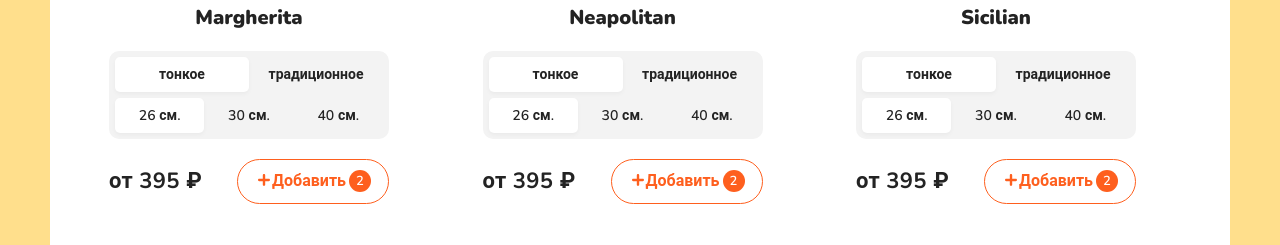
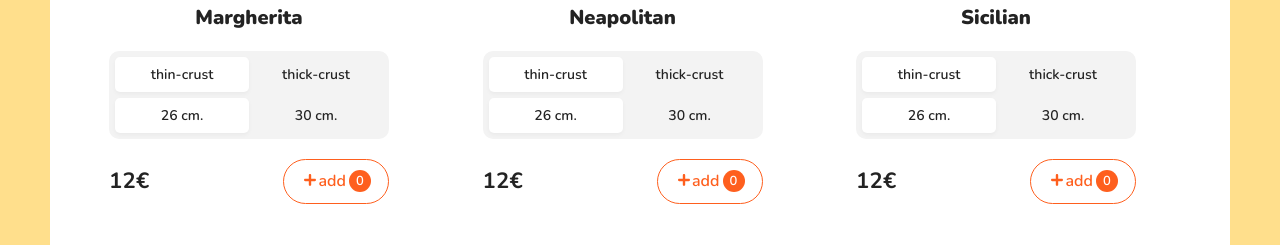
Before and after one commit to andbudha/react-pizza, a React (Create React App) app: page / in a window 1280 px wide. Shown: the part 570-815 px from the top of the page. Built offline with nearby package versions, Linux system fonts and the light colour scheme; the HTML template or start-up script is replaced by a standard one.

Commit message:
app updated class to className changed

```diff
--- a/src/App.js
+++ b/src/App.js
@@ -9,57 +9,19 @@ import { PizzaCard } from './components/PizzaCard/PizzaCard';
 function App() {
   return (
     <div className="App">
-      <div class="wrapper">
+      <div className="wrapper">
         <Header />
-        <div class="content">
-          <div class="container">
-            <div class="content__top">
+        <div className="content">
+          <div className="container">
+            <div className="content__top">
               <Categories />
               <Sort />
             </div>
-            <h2 class="content__title">Все пиццы</h2>
-            <div class="content__items">
-              <PizzaCard pizzaname={'Margherita'} />
-              <PizzaCard pizzaname={'Neapolitan'} />
-              <PizzaCard pizzaname={'Sicilian'} />
-              {/* <div class="pizza-block">
-                <img
-                  class="pizza-block__image"
-                  src="https://dodopizza-a.akamaihd.net/static/Img/Products/Pizza/ru-RU/b750f576-4a83-48e6-a283-5a8efb68c35d.jpg"
-                  alt="Pizza"
-                />
-                <h4 class="pizza-block__title">Чизбургер-пицца</h4>
-                <div class="pizza-block__selector">
-                  <ul>
-                    <li class="active">тонкое</li>
-                    <li>традиционное</li>
-                  </ul>
-                  <ul>
-                    <li class="active">26 см.</li>
-                    <li>30 см.</li>
-                    <li>40 см.</li>
-                  </ul>
-                </div>
-                <div class="pizza-block__bottom">
-                  <div class="pizza-block__price">от 395 ₽</div>
-                  <div class="button button--outline button--add">
-                    <svg
-                      width="12"
-                      height="12"
-                      viewBox="0 0 12 12"
-                      fill="none"
-                      xmlns="http://www.w3.org/2000/svg"
-                    >
-                      <path
-                        d="M10.8 4.8H7.2V1.2C7.2 0.5373 6.6627 0 6 0C5.3373 0 4.8 0.5373 4.8 1.2V4.8H1.2C0.5373 4.8 0 5.3373 0 6C0 6.6627 0.5373 7.2 1.2 7.2H4.8V10.8C4.8 11.4627 5.3373 12 6 12C6.6627 12 7.2 11.4627 7.2 10.8V7.2H10.8C11.4627 7.2 12 6.6627 12 6C12 5.3373 11.4627 4.8 10.8 4.8Z"
-                        fill="white"
-                      />
-                    </svg>
-                    <span>Добавить</span>
-                    <i>2</i>
-                  </div>
-                </div>
-              </div> */}
+            <h2 className="content__title">Все пиццы</h2>
+            <div className="content__items">
+              <PizzaCard pizzaname={'Margherita'} price={12} />
+              <PizzaCard pizzaname={'Neapolitan'} price={12} />
+              <PizzaCard pizzaname={'Sicilian'} price={12} />
             </div>
           </div>
         </div>
--- a/src/components/Categories/Categories.jsx
+++ b/src/components/Categories/Categories.jsx
@@ -1,8 +1,8 @@
 export const Categories = (props) => {
   return (
-    <div class="categories">
+    <div className="categories">
       <ul>
-        <li class="active">Все</li>
+        <li className="active">Все</li>
         <li>Мясные</li>
         <li>Вегетарианская</li>
         <li>Гриль</li>
--- a/src/components/Header/Header.jsx
+++ b/src/components/Header/Header.jsx
@@ -1,18 +1,18 @@
 export const Header = (props) => {
   return (
-    <div class="header">
-      <div class="container">
-        <div class="header__logo">
+    <div className="header">
+      <div className="container">
+        <div className="header__logo">
           <img width="38" src="./img/pizza-logo.svg" alt="Pizza logo" />
           <div>
             <h1>React Pizza</h1>
             <p>самая вкусная пицца во вселенной</p>
           </div>
         </div>
-        <div class="header__cart">
-          <a href="/cart.html" class="button button--cart">
+        <div className="header__cart">
+          <a href="/cart.html" className="button button--cart">
             <span>520 ₽</span>
-            <div class="button__delimiter"></div>
+            <div className="button__delimiter"></div>
             <svg
               width="18"
               height="18"
--- a/src/components/PizzaCard/PizzaCard.jsx
+++ b/src/components/PizzaCard/PizzaCard.jsx
@@ -1,26 +1,38 @@
-export const PizzaCard = ({ pizzaname }) => {
+// @flow
+import * as React from 'react';
+import { useState } from 'react';
+
+export const PizzaCard = ({ pizzaname, price }) => {
+  const [counterValue, setCounterValue] = useState(0);
+
+  const increaseCounterHandler = () => {
+    setCounterValue(counterValue + 1);
+  };
   return (
-    <div class="pizza-block">
+    <div className="pizza-block">
       <img
-        class="pizza-block__image"
+        className="pizza-block__image"
         src="https://dodopizza-a.akamaihd.net/static/Img/Products/Pizza/ru-RU/b750f576-4a83-48e6-a283-5a8efb68c35d.jpg"
         alt="Pizza"
       />
-      <h4 class="pizza-block__title">{pizzaname}</h4>
-      <div class="pizza-block__selector">
+      <h4 className="pizza-block__title">{pizzaname}</h4>
+      <div className="pizza-block__selector">
         <ul>
-          <li class="active">тонкое</li>
-          <li>традиционное</li>
+          <li className="active">thin-crust</li>
+          <li>thick-crust</li>
         </ul>
         <ul>
-          <li class="active">26 см.</li>
-          <li>30 см.</li>
-          <li>40 см.</li>
+          <li className="active">26 cm.</li>
+          <li>30 cm.</li>
+          {/* <li>40 cm.</li> */}
         </ul>
       </div>
-      <div class="pizza-block__bottom">
-        <div class="pizza-block__price">от 395 ₽</div>
-        <div class="button button--outline button--add">
+      <div className="pizza-block__bottom">
+        <div className="pizza-block__price">{price}€</div>
+        <div
+          className="button button--outline button--add"
+          onClick={increaseCounterHandler}
+        >
           <svg
             width="12"
             height="12"
@@ -33,8 +45,8 @@ export const PizzaCard = ({ pizzaname }) => {
               fill="white"
             />
           </svg>
-          <span>Добавить</span>
-          <i>2</i>
+          <span>add</span>
+          <i>{counterValue}</i>
         </div>
       </div>
     </div>
--- a/src/components/Sort/Sort.jsx
+++ b/src/components/Sort/Sort.jsx
@@ -1,7 +1,7 @@
 export const Sort = (props) => {
   return (
-    <div class="sort">
-      <div class="sort__label">
+    <div className="sort">
+      <div className="sort__label">
         <svg
           width="10"
           height="6"
@@ -17,9 +17,9 @@ export const Sort = (props) => {
         <b>Сортировка по:</b>
         <span>популярности</span>
       </div>
-      <div class="sort__popup">
+      <div className="sort__popup">
         <ul>
-          <li class="active">популярности</li>
+          <li className="active">популярности</li>
           <li>цене</li>
           <li>алфавиту</li>
         </ul>
```
Also changed, not shown: public/logo192.png (deleted), public/logo512.png (deleted).
